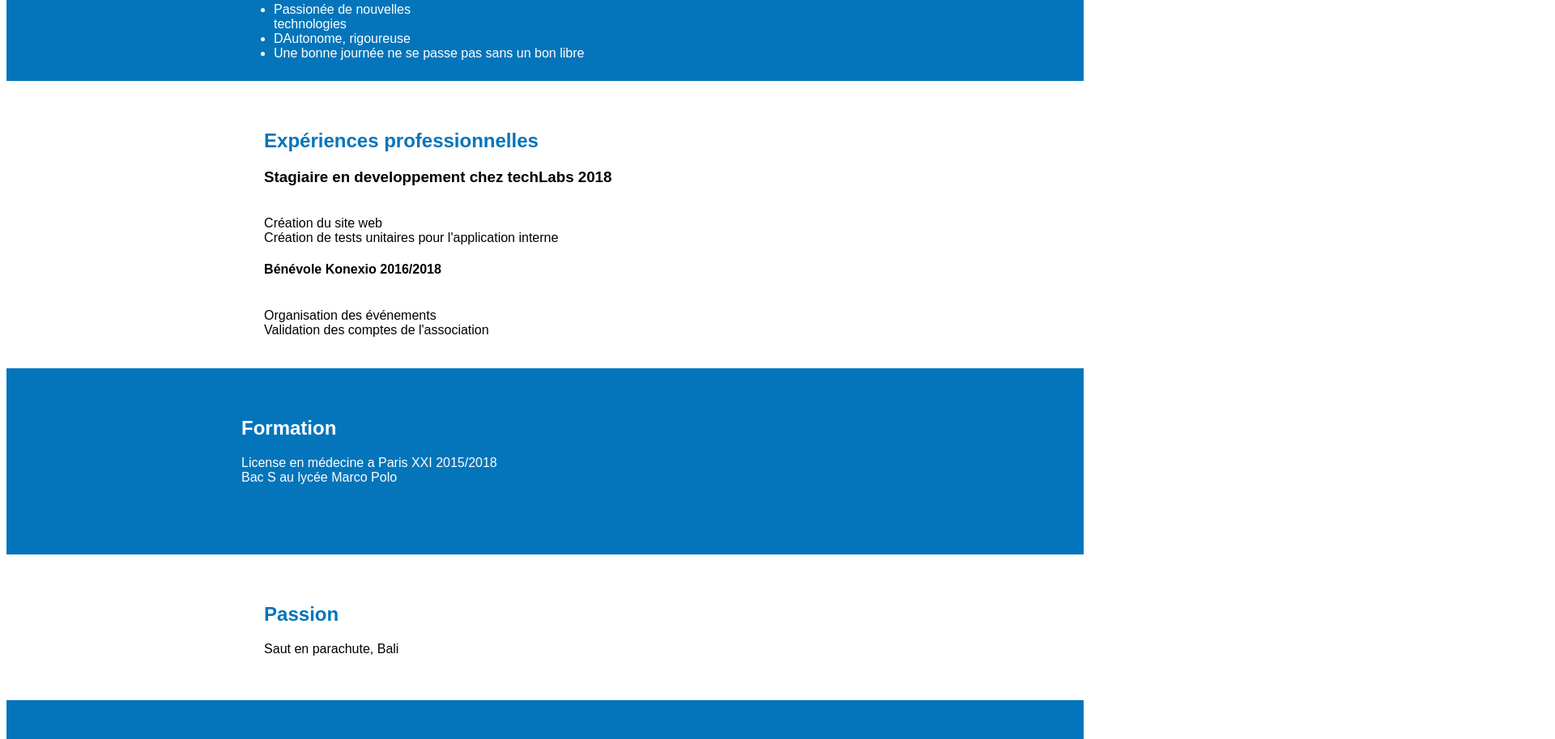
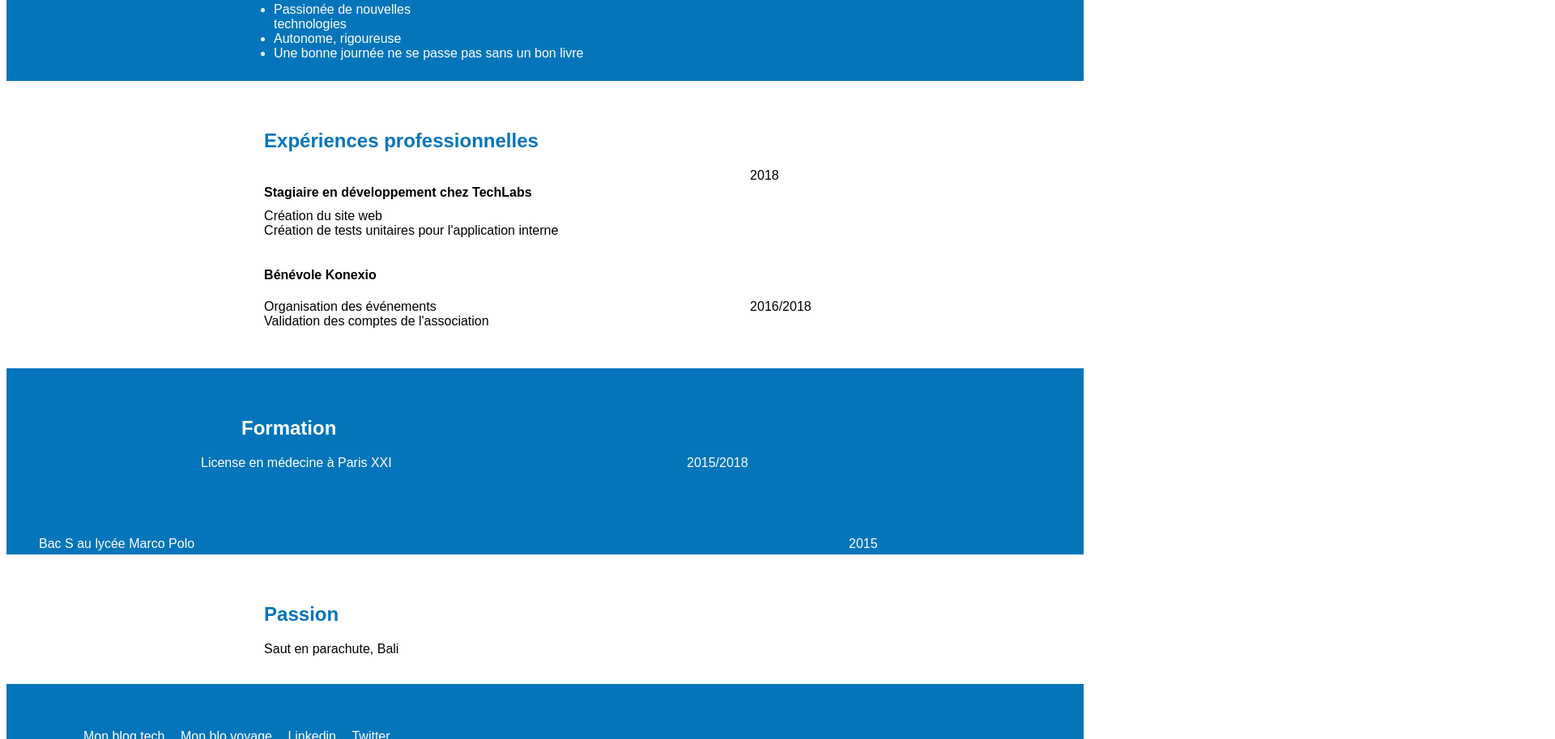
Before and after one commit to SyrineL/my-cv, a plain HTML site: page index.html in a window 1280 px wide. Shown: the part 478-1391 px from the top of the page at 81% size, 1920 px wide, since content can reach past the window. Drawn offline with Linux system fonts and the light colour scheme.

Commit message:
CV1MODI4

```diff
--- a/index.html
+++ b/index.html
@@ -24,42 +24,76 @@
             </div>
 
             <div class="box1" style="background-color:white;">
-                <h2>Noemie Martin</h2>
+                <h2>Noemie MARTIN</h2>
                 <h3>Développeuse Fullstack</h3>
                 <img src="img/noemie_martin.png" class="imgg">
 
             </div>
             <div class="box2" style="background-color:#0475ba;">
-                <h2>Presentation</h2>
+                <h2>Présentation</h2>
                 <p>
                     <ul>
                         <li>Passionée de nouvelles technologies</li>
-                        <li>DAutonome, rigoureuse</li>
-                        <li>Une bonne journée ne se passe pas sans un bon libre</li>
+                        <li>Autonome, rigoureuse</li>
+                        <li>Une bonne journée ne se passe pas sans un bon livre</li>
                       </ul>
 
                 </p>
 
             </div>
 
+
+
+
+
             <div class="box3" style="background-color:white;">
                 <h2>Expériences professionnelles</h2>
-                <p><h3>Stagiaire en developpement chez techLabs  2018</h3><br>
+
+                <div class="colonne1">
+                    <h4> Stagiaire en développement chez TechLabs  </h4>
+                </div>
+                <div class="colonne2">
+                    2018
+                </div>
+                <p>
+
                     Création du site web<br>
                     Création de tests unitaires pour l'application interne<br>
-                    <h4>Bénévole Konexio   2016/2018</h4><br>
+                </p>
+                <div class="colonne3">
+                    <h4>Bénévole Konexio <br /> </h4>
+                </div>
+                <div class="colonne4">
+                    2016/2018
+                </div>
+                <p>
                     Organisation des événements<br>
                     Validation des comptes de l'association<br>
                 </p>
             </div>
 
+
+
+
+
+
+
+
             <div class="box4" style="background-color:#0475ba;">
 
                 <h2>Formation</h2>
-                <p>License en médecine a Paris XXI  2015/2018<br>
-                    Bac S au lycée Marco Polo<br>
-                    </p>
-
+                <div class="colonne5">
+                    License en médecine à Paris XXI
+                </div>
+                <div class="colonne6">
+                    2015/2018
+                </div>
+                <div class="colonne7">
+                    Bac S au lycée Marco Polo
+                </div>
+                <div class="colonne8">
+                    2015
+                </div>
 
             </div>
 
--- a/style.css
+++ b/style.css
@@ -88,8 +88,20 @@ transform: translateY(-65%);
 
    }
 
-
-
+   .colonne1, .colonne2 {
+    width: 600px;
+    height: 50px;
+    float:left;
+}
+    .colonne3 {
+    width: 1400px;
+    float: left;
+}
+.colonne4 {
+    width: 650px;
+    height: 100px;
+    float: right;
+}
   .box4 {
     width: 1250px;
     height: 150px;
@@ -107,9 +119,33 @@ transform: translateY(-65%);
     margin-left: 20%;
 }
 
+.colonne5 {
+    width: 1050px;
+    height: 0px;
+    float: right;
+
+}
+
+.colonne6 {
+    width: 450px;
+    height: 100px;
+    float: right;
+}
+
+.colonne7 {
+    width: 1000px;
+    height: 50px;
+    float:left;
+}
+
+.colonne8 {
+    width: 250px;
+    float: right;
+}
+
   .box5 {
-    width: 1250px;
-    height: 100px;
+    width: 12050px;
+    height: 80px;
     text-align: left;
     font-family: sans-serif;
     padding: 40px;
```
